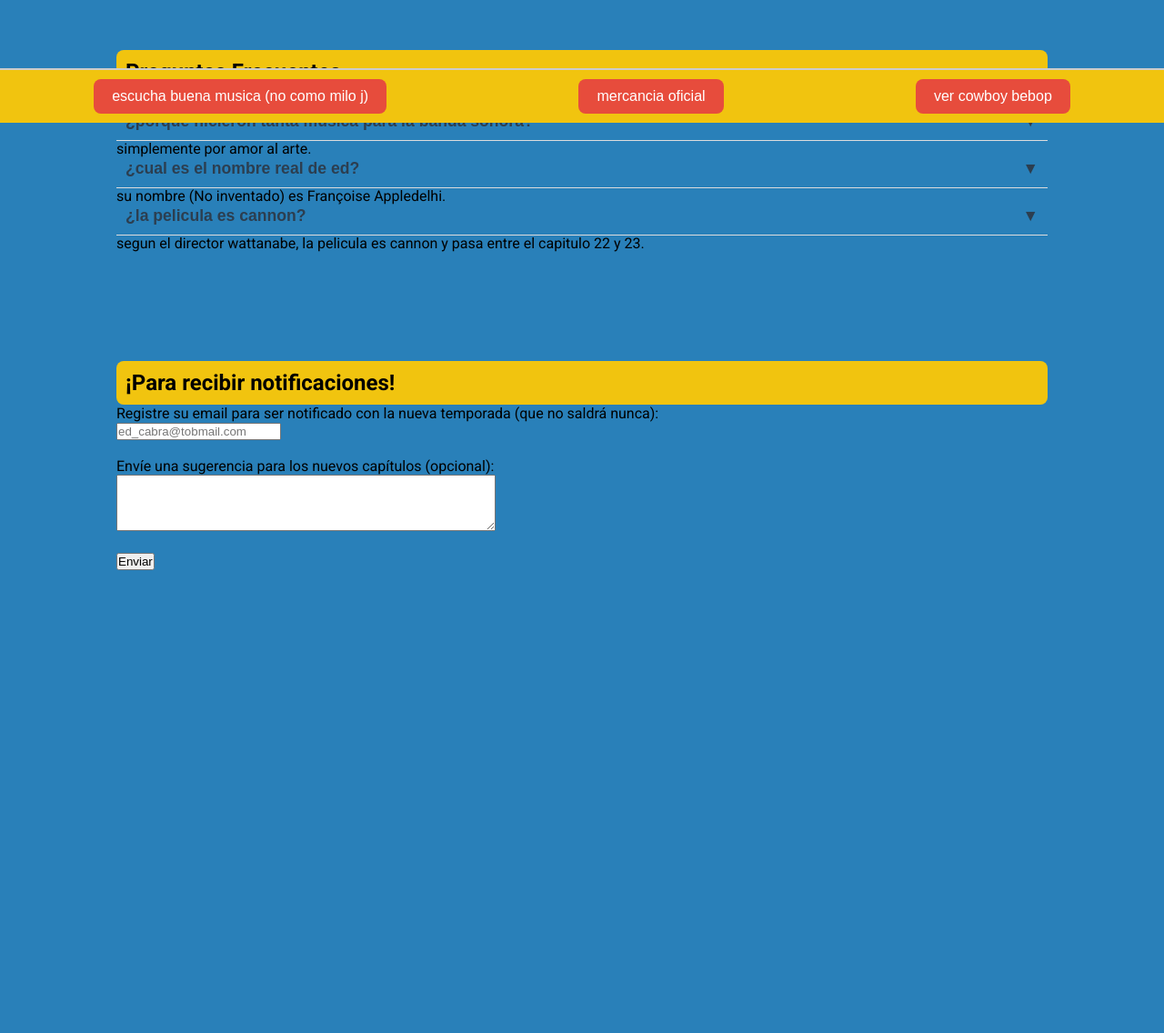
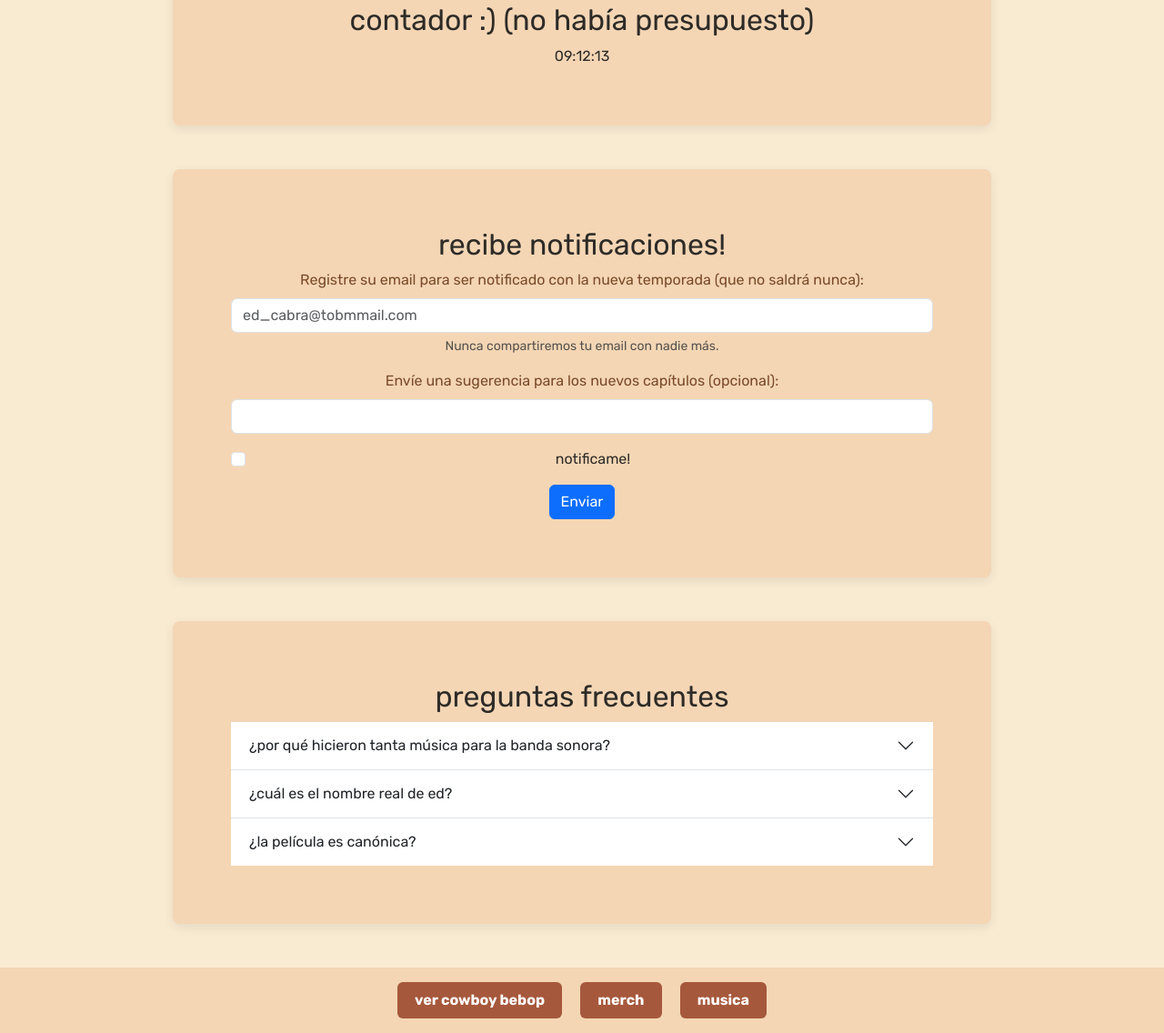
Before and after one commit to tobo22/tp-banner-teleinformatica, a plain HTML site: page index.html in a window 1280 px wide. Shown: the part 665-1801 px from the top of the page at 91% size. Before the commit the page ends 1356 px from the top, so only its background shows below. Drawn offline with nearby package versions, Linux system fonts and the light colour scheme.

Commit message:
Add files via upload

```diff
--- a/diseño.css
+++ b/diseño.css
@@ -1,118 +1,107 @@
-* {
-    margin: 0;
-    padding: 0;
-    box-sizing: border-box;
+.body {
+    background-color: #F9EBD2; /* Fondo principal */
+    color: #2E2B27; /* Texto principal oscuro */
+    font-family: "Rubik", sans-serif;
+    font-optical-sizing: auto;
+    font-weight: 400;
+    font-style: normal;
 }
 
-body {
-    background-color: #2980b9;
-    font-family: 'Roboto', sans-serif;
+h2 {
+    color: #7B4B2A; /* Marrón cálido para títulos */
+    font-weight: 600;
 }
 
 section {
-    padding: 5% 10%;
+    max-width: 900px;
+    width: 90%;
+    text-align: center;
+    padding: 5%;
+    background-color: #F4D6B5; /* Fondo secciones */
+    margin: 3rem auto;
+    border-radius: 8px;
+    box-shadow: 0 4px 12px rgba(0,0,0,0.08);
 }
 
-.t {
-    background-color: #f1c40f;
-    padding: 10px;
+.banner {
+    background-color: #F9EBD2;
+    width: 100%;
+    margin: 0% 0% 0% 16.5%;
+}
+
+.bannerIMG {
+    width: 100%;
+    height: auto;
     border-radius: 8px;
 }
 
-.banner {
-    height: 400px;
-    width: 100%;
-    overflow: hidden;
+hr {
+    background-color: #C97E4B; /* Línea con color de acento */
+    height: 3px;
+    border: none;
 }
 
-.imgbanner {
-    height: 100%;
-    width: 100%;
-    object-fit: cover;
-    color: #2980b9;
-    border-radius: 2px;
+.txtB {
+    color: #7B4B2A;
+    font-weight: 700;
+}
+.txtB:hover {
+    color: #C97E4B; /* Hover naranja tostado */
 }
 
-.imgbanner:hover {
-    color: #db1c07;
+/* Formulario */
+.form-label {
+    color: #7B4B2A;
+}
+.form-control {
+    border-radius: 6px;
+    border: 1px solid #C97E4B;
+}
+.btn-primary {
+    background-color: #A6583C;
+    border: none;
+}
+.btn-primary:hover {
+    background-color: #C97E4B;
 }
 
-.footer {
-    position: fixed;
-    bottom: 0;
-    left: 0;
-    width: 100%;
-    background-color: #f1c40f;
-    justify-content: space-around;
-    align-items: center;
-    padding: 10px 0;
-    border-top: 2px solid #ccc;
-    z-index: 1000;
-    display: flex;
-    flex-wrap: wrap;
-    gap: 5px;
+/* Footer */
+footer {
+    background-color: #F4D6B5;
+    text-align: center;
+    padding: 1rem;
+    color: #7B4B2A;
+    margin-top: 2rem;
 }
 
-.footer button {
-    background-color: #e74c3c;
-    color: white;
+/* Botones del footer */
+footer a button {
+    background-color: #A6583C; /* mismo que .btn-primary */
+    color: #fff;
     border: none;
-    padding: 10px 20px;
-    font-size: 1em;
-    border-radius: 8px;
+    border-radius: 6px;
+    padding: 0.5rem 1.2rem;
+    font-weight: 600;
     cursor: pointer;
-    transition: background-color 0.2s ease;
-    flex: 1 1 auto;
+    transition: background-color 0.3s ease, transform 0.2s ease;
 }
 
-.footer button:hover {
-    background-color: #27ae60;
+footer a button:hover {
+    background-color: #C97E4B; /* color hover del resto */
+    transform: scale(1.05);
 }
 
-.timer-container {
-    text-align: center;
+footer a {
+    text-decoration: none;
+    margin: 0 0.5rem;
 }
 
-#timer {
-    font-size: 2.5em;
-    font-family: 'Orbitron', sans-serif;
-    background: black;
-    color: #27ae60;
-    padding: 10px 20px;
-    display: inline-block;
-    border-radius: 10px;
-    margin-top: 10px;
+@media (max-width: 768px){
+
+.banner {
+    background-color: #F9EBD2;
+    width: 100%;
+    margin: 0% 0% 0% 0%;
 }
 
-.faq-item {
-    margin: 10px 0;
-    border-bottom: 1px solid #ddd;
 }
-
-.faq-question {
-    width: 100%;
-    background: none;
-    border: none;
-    font-size: 1.1em;
-    text-align: left;
-    font-weight: bold;
-    cursor: pointer;
-    display: flex;
-    justify-content: space-between;
-    align-items: center;
-    padding: 10px;
-    color: #2c3e50;
-}
-
-.arrow {
-    transition: transform 0.3s ease;
-}
-
-.arrow.rotated {
-    transform: rotate(180deg);
-}
-
-.faq-answer {
-    max-height: 0;
-    overflow
-}
--- a/index.html
+++ b/index.html
@@ -1,79 +1,112 @@
 <!DOCTYPE html>
-<html lang="es">
+<html lang="en">
 <head>
     <meta charset="UTF-8">
     <meta name="viewport" content="width=device-width, initial-scale=1.0">
-    <title>cowboy bebop, la esperanza de algo profundo</title>
+    <title>cowboy bebop, el camino a algo profundo...?</title>
     <link rel="stylesheet" href="diseño.css">
-    <link href="https://fonts.googleapis.com/css2?family=Orbitron:wght@400;700&family=Roboto:wght@400;700&display=swap" rel="stylesheet">
-    <script defer src="script.js"></script>
+    <link href="https://cdn.jsdelivr.net/npm/bootstrap@5.3.7/dist/css/bootstrap.min.css" rel="stylesheet">
+    <link rel="preconnect" href="https://fonts.googleapis.com">
+    <link rel="preconnect" href="https://fonts.gstatic.com" crossorigin>
+    <link href="https://fonts.googleapis.com/css2?family=Rubik:wght@300;400;700&display=swap" rel="stylesheet">
 </head>
-<body>
+<body class="body">
 
     <section class="banner">
         <picture>
-            <img class="imgbanner" src="COWBOY BEBOP T2.png" alt="Banner Cowboy Bebop">
-            <p class="imgbanner">La obra, que se convierte en un nuevo género en sí misma, se llamará... COWBOY BEBOP.</p>
+            <img class="bannerIMG" src="COWBOY BEBOP T2.png" alt="espera infinita">
+            <h1 class="txtB">La obra, que se convierte en un nuevo género en sí misma, se llamará... COWBOY BEBOP.</h1>
         </picture>
     </section>
 
-    <section>
-        <div class="timer-container">
-            <h1 class="t">Tiempo para que salga la segunda temporada (creo)</h1>
-            <div id="timer">09:12:18</div>
-        </div>
+    <hr>
+
+    <section class="contador">
+        <h2>contador :) (no había presupuesto)</h2>
+        <div class="cont" id="contador">09:12:18</div>
     </section>
 
-    <section class="faq" id="faq">
-        <h2 class="t">Preguntas Frecuentes</h2>
+    <section class="formulario">
+        <h2>recibe notificaciones!</h2>
+        <form>
+            <div class="mb-3">
+              <label for="exampleInputEmail1" class="form-label">Registre su email para ser notificado con la nueva temporada (que no saldrá nunca):</label>
+              <input type="email" class="form-control" id="exampleInputEmail1" placeholder="ed_cabra@tobmmail.com" required>
+              <div id="emailHelp" class="form-text">Nunca compartiremos tu email con nadie más.</div>
+            </div>
+            <div class="mb-3">
+              <label for="exampleInputPassword1" class="form-label">Envíe una sugerencia para los nuevos capítulos (opcional):</label>
+              <input type="text" class="form-control" id="exampleInputPassword1">
+            </div>
+            <div class="mb-3 form-check">
+              <input type="checkbox" class="form-check-input" id="exampleCheck1">
+              <label class="form-check-label" for="exampleCheck1">notificame!</label>
+            </div>
+            <button type="submit" class="btn btn-primary">Enviar</button>
+        </form>
+    </section>
 
-        <div class="faq-item">
-            <button class="faq-question">¿porque hicieron tanta musica para la banda sonora?
-                <i class="arrow">▼</i>
-            </button>
-            <div class="faq-answer">
-                <p>simplemente por amor al arte.</p>
+    <section class="PyR">
+        <h2>preguntas frecuentes</h2>
+        <div class="accordion accordion-flush" id="accordionFlushExample">
+            <div class="accordion-item">
+              <h2 class="accordion-header">
+                <button class="accordion-button collapsed" type="button" data-bs-toggle="collapse" data-bs-target="#flush-collapseOne">
+                  ¿por qué hicieron tanta música para la banda sonora?
+                </button>
+              </h2>
+              <div id="flush-collapseOne" class="accordion-collapse collapse" data-bs-parent="#accordionFlushExample">
+                <div class="accordion-body">simplemente por amor al arte.</div>
+              </div>
             </div>
-        </div>
-
-        <div class="faq-item">
-            <button class="faq-question">¿cual es el nombre real de ed?
-                <i class="arrow">▼</i>
-            </button>
-            <div class="faq-answer">
-                <p>su nombre (No inventado) es Françoise Appledelhi.</p>
+            <div class="accordion-item">
+              <h2 class="accordion-header">
+                <button class="accordion-button collapsed" type="button" data-bs-toggle="collapse" data-bs-target="#flush-collapseTwo">
+                  ¿cuál es el nombre real de ed?
+                </button>
+              </h2>
+              <div id="flush-collapseTwo" class="accordion-collapse collapse" data-bs-parent="#accordionFlushExample">
+                <div class="accordion-body">su nombre (no inventado) es Françoise Appledelhi.</div>
+              </div>
             </div>
-        </div>
-
-        <div class="faq-item">
-            <button class="faq-question">¿la pelicula es cannon?
-                <i class="arrow">▼</i>
-            </button>
-            <div class="faq-answer">
-                <p>segun el director wattanabe, la pelicula es cannon y pasa entre el capitulo 22 y 23.</p>
+            <div class="accordion-item">
+              <h2 class="accordion-header">
+                <button class="accordion-button collapsed" type="button" data-bs-toggle="collapse" data-bs-target="#flush-collapseThree">
+                  ¿la película es canónica?
+                </button>
+              </h2>
+              <div id="flush-collapseThree" class="accordion-collapse collapse" data-bs-parent="#accordionFlushExample">
+                <div class="accordion-body">según Watanabe, la película es canon y ocurre entre el capítulo 22 y 23.</div>
+              </div>
             </div>
         </div>
     </section>
 
-    <section>
-        <form>
-            <h2 class="t">¡Para recibir notificaciones!</h2>
-            <label for="email">Registre su email para ser notificado con la nueva temporada (que no saldrá nunca):</label><br>
-            <input type="email" id="email" name="email" required placeholder="ed_cabra@tobmail.com"><br><br>
-
-            <label for="mensaje">Envíe una sugerencia para los nuevos capítulos (opcional):</label><br>
-            <textarea id="mensaje" name="mensaje" rows="4" cols="50"></textarea><br><br>
-
-            <input type="submit" value="Enviar">
-        </form>
-    </section>
-
-
-    <footer class="footer">
-        <a href="https://music.youtube.com/channel/UCFhMA8ygjzH72UqPf7PmlUg" target="_blank"><button> escucha buena musica (no como milo j)</button></a>
-        <a href="https://cowboybebop.store/" target="_blank"><button>mercancia oficial</button></a>
-        <a href="https://www.netflix.com/title/80001305" target="_blank"><button>ver cowboy bebop</button></a>
+    <footer>
+        <a href="https://www.netflix.com/title/80001305" target="_blank"><button>ver cowboy bebop</button></a> <a href="https://cowboybebop.store/" target="_blank"><button>merch</button></a> <a href="https://music.youtube.com/channel/UCFhMA8ygjzH72UqPf7PmlUg" target="_blank"><button>musica</button></a>
     </footer>
 
+    <script>
+        let totalSegundos = (9 * 3600) + (12 * 60) + 18; // 9h 12m 18s
+
+        function actualizarContador() {
+            if (totalSegundos <= 0) {
+                document.getElementById("contador").textContent = "00:00:00";
+                clearInterval(intervalo);
+                return;
+            }
+            totalSegundos--;
+
+            let hrs = String(Math.floor(totalSegundos / 3600)).padStart(2, '0');
+            let mins = String(Math.floor((totalSegundos % 3600) / 60)).padStart(2, '0');
+            let secs = String(totalSegundos % 60).padStart(2, '0');
+
+            document.getElementById("contador").textContent = `${hrs}:${mins}:${secs}`;
+        }
+
+        let intervalo = setInterval(actualizarContador, 1000);
+    </script>
+
+    <script src="https://cdn.jsdelivr.net/npm/bootstrap@5.3.7/dist/js/bootstrap.bundle.min.js"></script>
 </body>
 </html>
--- a/script.js
+++ b/script.js
@@ -17,7 +17,7 @@ function updateTimer() {
     let now = new Date();
     let diff = targetTime - now;
 
-    if (diff <= 0) {
+    if (diff >= 30) {
         document.getElementById("timer").textContent = "🎉 Felicidades, te quedaste esperando por un contador que no hacía nada 🎉";
         document.getElementById("timer").style.color = "red";
         document.getElementById("timer").style.fontSize = "1.5em";
```
